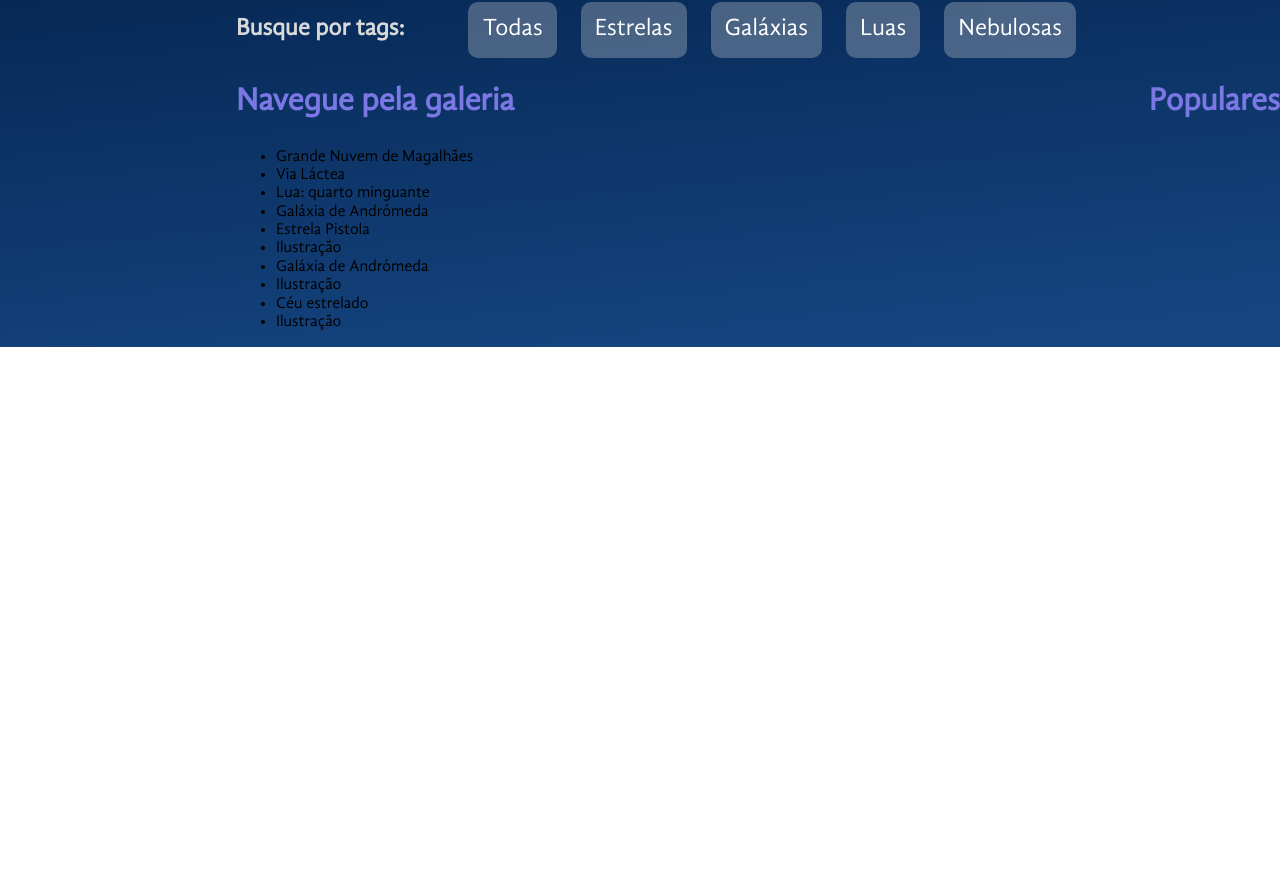
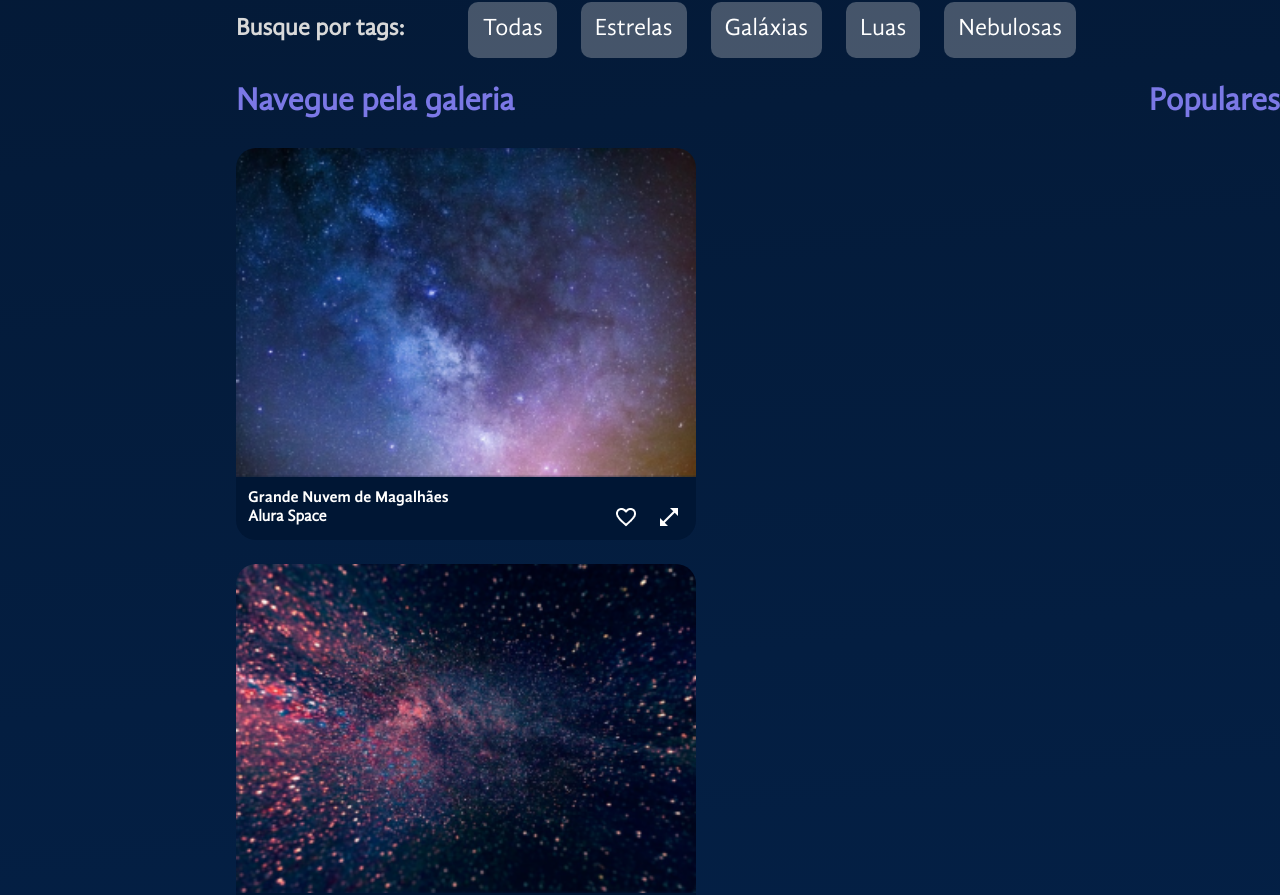
Before and after one commit to rodrigoduartesilva/space-app, a React (Vite) app: page / in a window 1280 px wide. Shown: the part 574-1469 px from the top of the page. Before the commit the page ends 921 px from the top, so only its background shows below. Built offline with nearby package versions, Linux system fonts and the light colour scheme.

Commit message:
fix: correcao da exibicao das imagens da galeria

```diff
--- a/src/App.jsx
+++ b/src/App.jsx
@@ -7,6 +7,7 @@ import bannerBackground from './assets/banner.png';
 import Galeria from "./components/Galeria";
 import fotos from './fotos.json';
 import { useState } from "react";
+import ModalZoom from "./components/ModalZoom";
 
 const FundoGradiente = styled.div`
   background: linear-gradient(174.61deg, #041833 4.16%, #04244F 48%, #154580 96.76%);
@@ -46,6 +47,7 @@ const App = () => {
           </ConteudoGaleria>
         </MainContainer>
       </AppContainer>
+      <ModalZoom />
     </FundoGradiente >
   )
 }
--- /dev/null
+++ b/src/components/BotaoIcone/index.jsx
@@ -0,0 +1,13 @@
+import { styled } from "styled-components";
+
+const BotaoIcone = styled.button`
+    margin-left: 12px;
+    display: flex;
+    align-items: center;
+    justify-content: center;
+    background-color: transparent;
+    border: none;
+    cursor: pointer;
+`
+
+export default BotaoIcone;
--- a/src/components/Galeria/index.jsx
+++ b/src/components/Galeria/index.jsx
@@ -1,7 +1,9 @@
 import styled from "styled-components";
 import Titulo from "../Titulo";
 import Populares from "./Populares";
+import Imagem from "./Imagem";
 import Tags from "./Tags";
+
 
 const GaleriaContainer = styled.div`
     display: flex;
@@ -11,6 +13,13 @@ const SecaoFluida = styled.section`
     flex-grow: 1;
 `
 
+const ImagensContainer = styled.section`
+    display: flex;
+    justify-content: space-between;
+    flex-wrap: wrap;
+    gap: 24px;
+`
+
 const Galeria = ({ fotos = [] }) => {
     return (
         <>
@@ -18,9 +27,13 @@ const Galeria = ({ fotos = [] }) => {
             <GaleriaContainer>
                 <SecaoFluida>
                     <Titulo>Navegue pela galeria</Titulo>
-                    <ul>
-                        {fotos.map(foto => <li>{foto.titulo}</li>)}
-                    </ul>
+                    <ImagensContainer>
+                        {fotos.map(foto =>
+                            <Imagem
+                                key={foto.id}
+                                foto={foto}
+                            />)}
+                    </ImagensContainer>
                 </SecaoFluida>
                 <Populares />
             </GaleriaContainer>
--- /dev/null
+++ b/src/components/ModalZoom/index.jsx
@@ -0,0 +1,14 @@
+const ModalZoom = () => {
+    return (
+        <>
+            <dialog open>
+                <p>Olá mundo!</p>
+                <form method="dialog">
+                    <button>Ok</button>
+                </form>
+            </dialog>
+        </>
+    )
+}
+
+export default ModalZoom;
```
